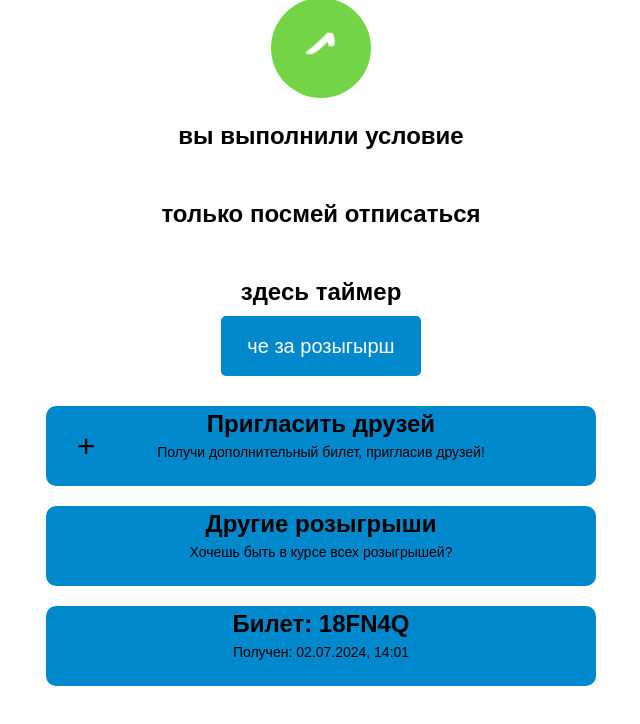
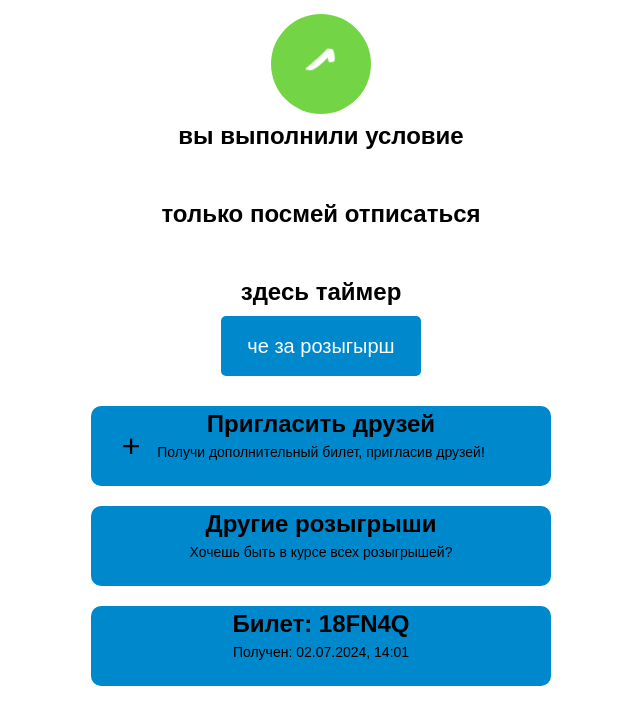
Before and after one commit to fedya71/text.webapp, a plain HTML site: page index.html in a window 1280 px wide. Shown: the whole page, without its empty margins (319-959 px from the left). Drawn offline with Linux system fonts and the light colour scheme; files that its build step writes are made by us from their sources.

Commit message:
Add files via upload

```diff
--- a/index.html
+++ b/index.html
@@ -334,7 +334,7 @@
           background-color: #6dd43df4; /* Зеленый цвет */
           border-radius: 50%; /* Делаем круглый элемент */
           position: absolute;
-          top: 6%;
+          top: 8%;
           left: 50%;
           transform: translate(-50%, -50%);
           overflow: hidden;
@@ -365,7 +365,7 @@
         }
 
         .subcolumn {
-            width: 550px;
+            width: 460px;
             box-sizing: border-box;
             text-align: center;
             display: flex;
@@ -377,7 +377,7 @@
             position: relative;
             background-color:var(--tg-theme-section-bg-color, #0088cc);
             border: none;
-            color: var(--tg-theme-button-text-color);
+            color: var(--tg-theme-text-color, #000000);
             text-align: center;
             text-decoration: none;
             border-radius: 10px;
```
